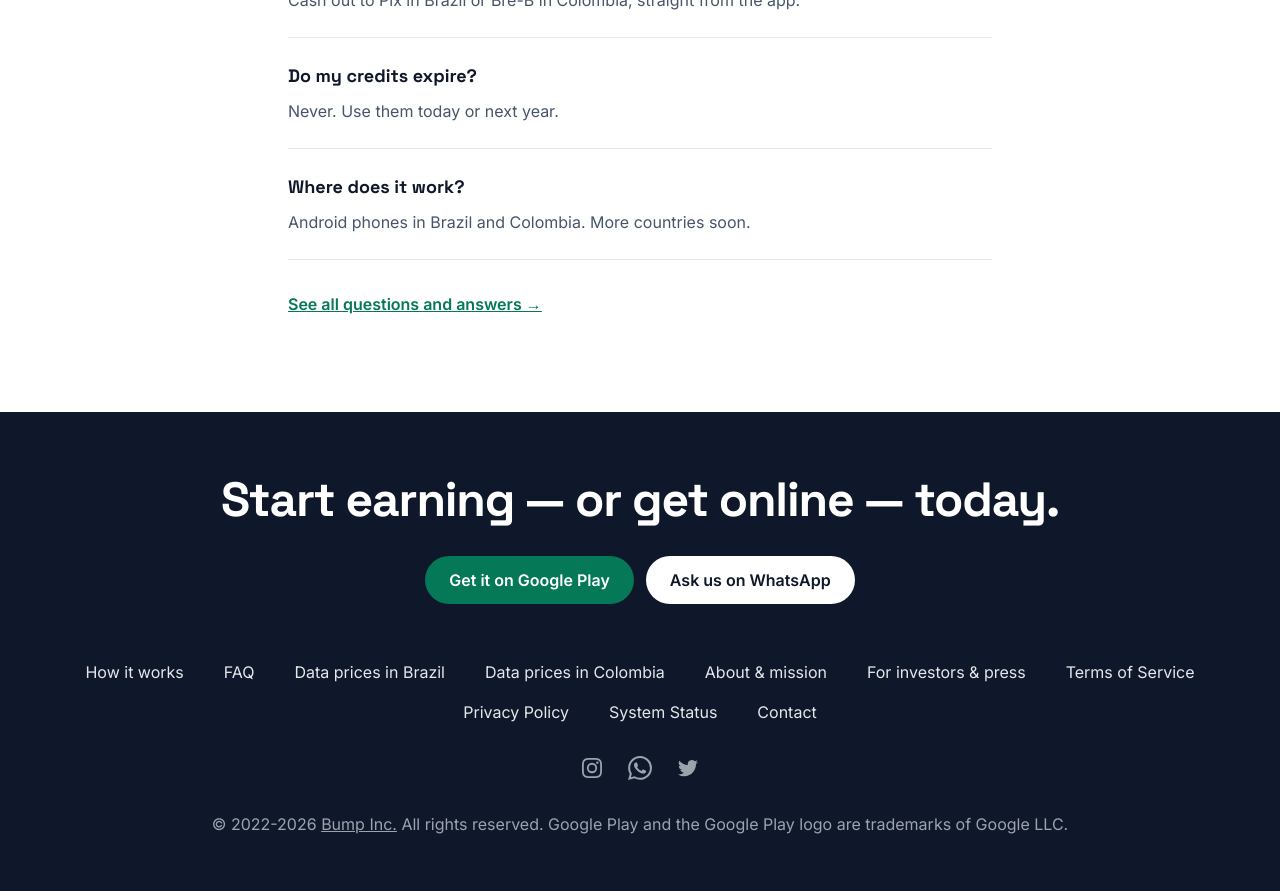
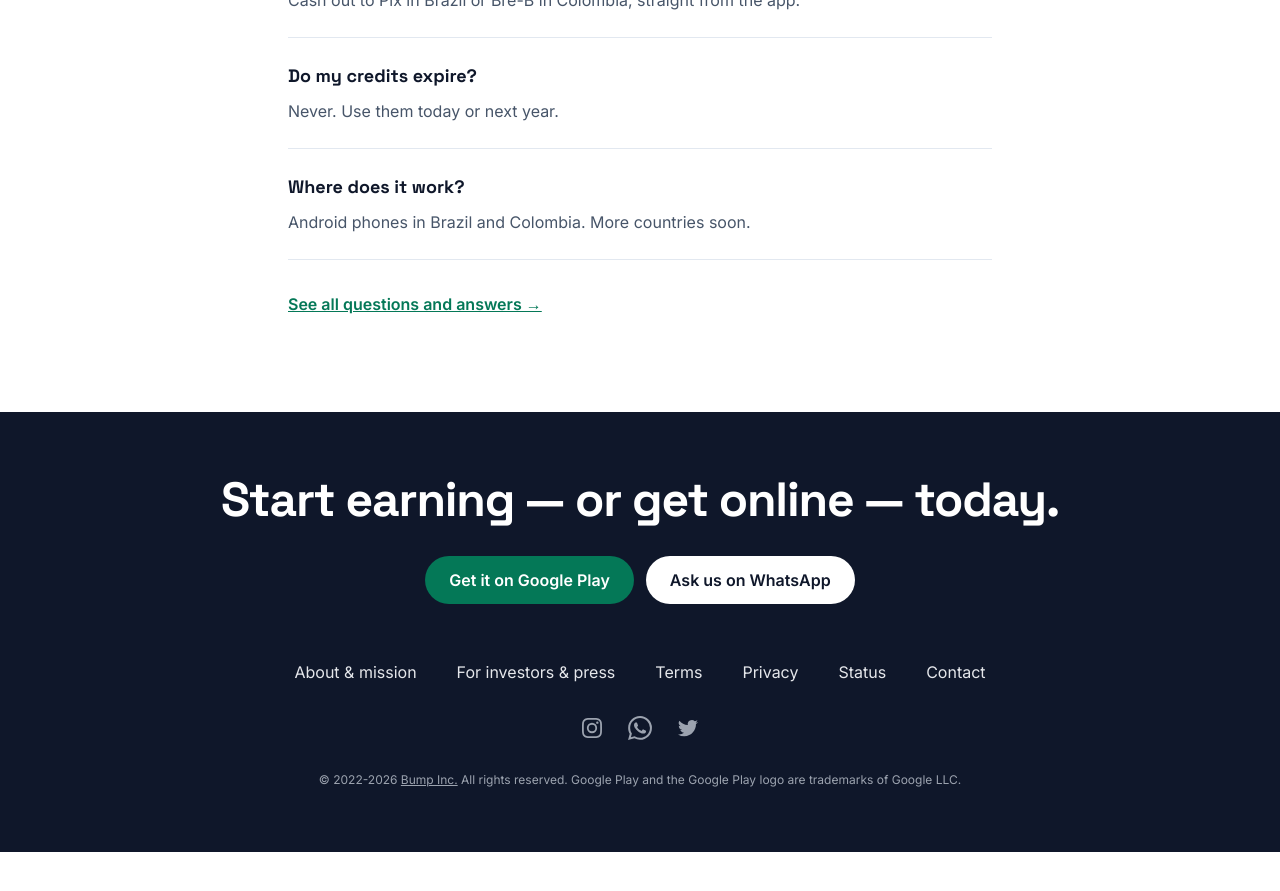
Before and after one commit to BumpApp/bumpapp.github.io, a Jekyll site: the page built from index.html, in a window 1280 px wide and 900 px high, scrolled down 3640 px. Shown: the top 891 px of the window. Built offline with Jekyll 4.4.1, drawn with Linux system fonts in a browser that asks for light colours; after the commit the page ends 4492 px from its top, so only the background shows below that.

Commit message:
Footer: keep only mission, investors, Terms, Privacy, Status and Contact; smaller copyright line
Co-Authored-By: Claude Fable 5.2 <noreply@anthropic.com>

```diff
--- a/_data/i18n.yml
+++ b/_data/i18n.yml
@@ -18,11 +18,11 @@ en:
       url: /prices/brazil/
     - label: Data prices in Colombia
       url: /prices/colombia/
-  tos: Terms of Service
+  tos: Terms
   tos_url: /terms-of-service/
-  privacy: Privacy Policy
+  privacy: Privacy
   privacy_url: /privacy-policy/
-  status: System Status
+  status: Status
   contact: Contact
   footer_label: Footer
   instagram: https://www.instagram.com/bumpapp.xyz/
@@ -46,11 +46,11 @@ es:
   prices:
     - label: Precios de datos en Colombia
       url: /es/precios/
-  tos: Términos de Servicio
+  tos: Términos
   tos_url: /es/terms-of-service/
-  privacy: Política de Privacidad
+  privacy: Privacidad
   privacy_url: /es/privacy-policy/
-  status: Estado del Sistema
+  status: Estado
   contact: Contacto
   footer_label: Pie de página
   instagram: https://www.instagram.com/bumpapp.colombia/
@@ -74,11 +74,11 @@ pt:
   prices:
     - label: Preços de internet no Brasil
       url: /pt/precos/
-  tos: Termos de Serviço
+  tos: Termos
   tos_url: /pt/terms-of-service/
-  privacy: Política de Privacidade
+  privacy: Privacidade
   privacy_url: /pt/privacy-policy/
-  status: Status do Sistema
+  status: Status
   contact: Contato
   footer_label: Rodapé
   instagram: https://www.instagram.com/bumpapp.brasil/
--- a/_includes/footer.html
+++ b/_includes/footer.html
@@ -8,17 +8,6 @@
         <a href="{{ t.whatsapp }}" class="rounded-full bg-white px-6 py-3 font-semibold text-dark hover:bg-surface">{{ t.cta_whatsapp }}</a>
       </div>
       <nav class="-mx-5 -my-2 flex flex-wrap justify-center" aria-label="{{ t.footer_label }}">
-        <div class="px-5 py-2">
-          <a href="{{ t.how_url }}" class="text-base text-gray-200 hover:text-gray-100">{{ t.how }}</a>
-        </div>
-        <div class="px-5 py-2">
-          <a href="{{ t.faq_url }}" class="text-base text-gray-200 hover:text-gray-100">{{ t.faq }}</a>
-        </div>
-        {%- for p in t.prices %}
-        <div class="px-5 py-2">
-          <a href="{{ p.url }}" class="text-base text-gray-200 hover:text-gray-100">{{ p.label }}</a>
-        </div>
-        {%- endfor %}
         <div class="px-5 py-2">
           <a href="/mission/" class="text-base text-gray-200 hover:text-gray-100">{{ t.mission }}</a>
         </div>
@@ -58,6 +47,6 @@
           </svg>
         </a>
       </div>
-      <p class="mt-8 text-center text-base text-gray-400">{{ t.copyright }}</p>
+      <p class="mt-8 text-center text-xs text-gray-400">{{ t.copyright }}</p>
     </div>
   </footer>
```
